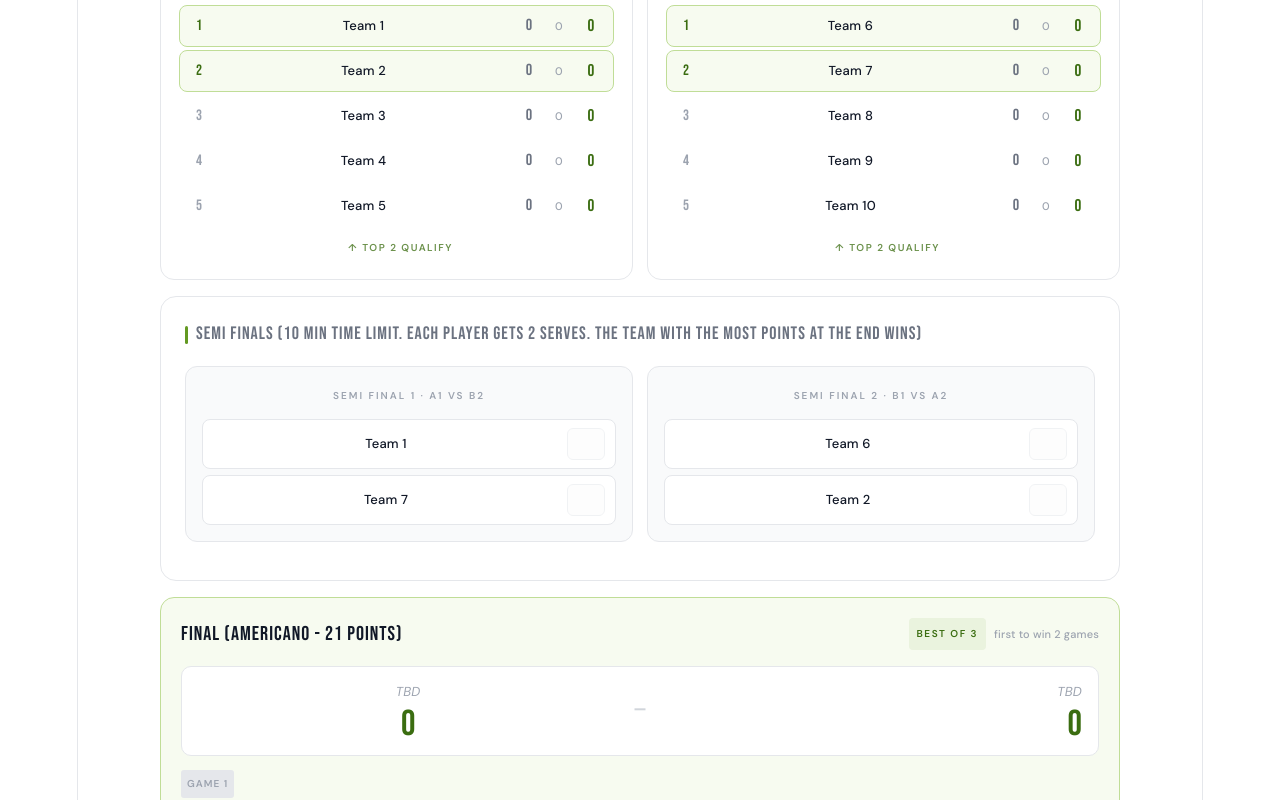
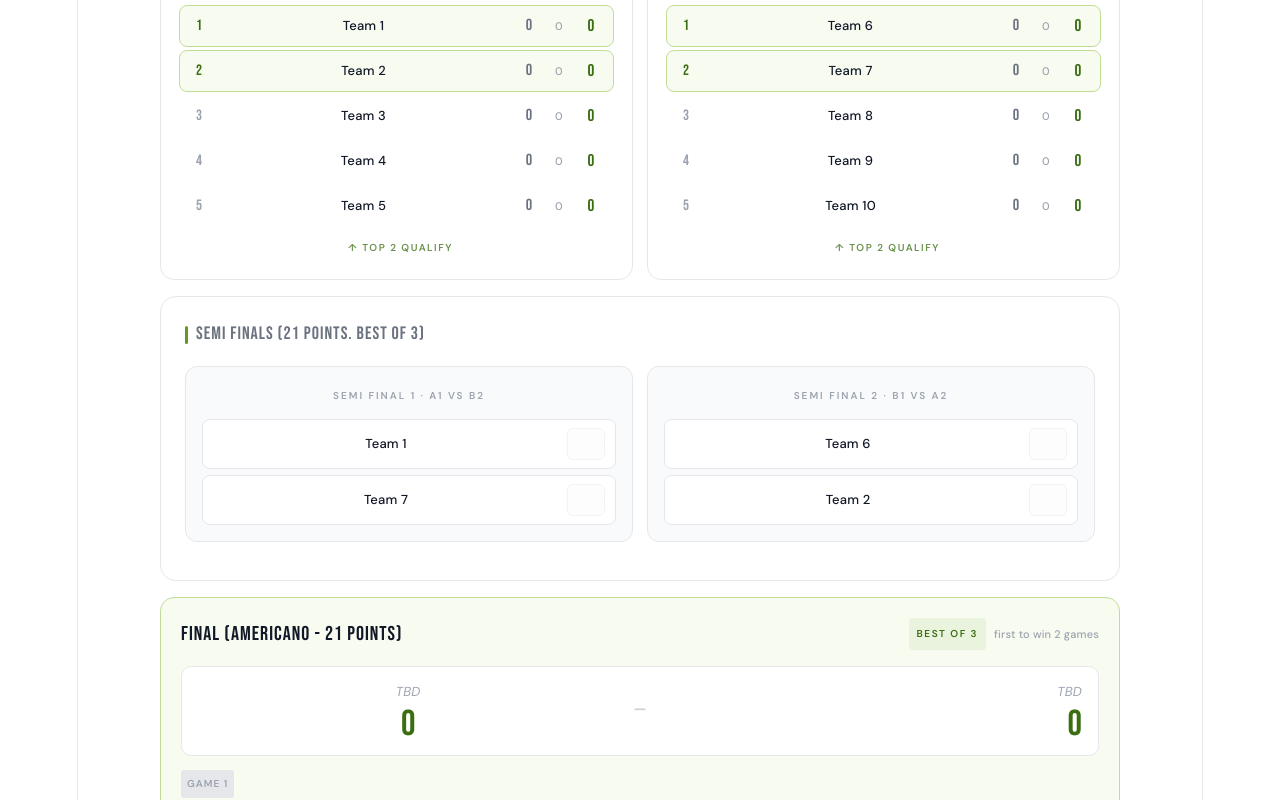
Before and after one commit to ajeesh1987/padel_tournament, a React (Vite) app: page / in a window 1280 px wide. Shown: the part 1672-2472 px from the top of the page. Built offline with nearby package versions, Linux system fonts and the light colour scheme.

Commit message:
Update Semi Finals section title and rules

```diff
--- a/src/App.tsx
+++ b/src/App.tsx
@@ -729,7 +729,7 @@ const resetAll = () => {
           </div>
 
           <div className="section">
-            <div className="section-title"><div className="section-title-bar" />Semi Finals (10 min time limit. Each player gets 2 serves. The team with the most points at the end wins)</div>
+            <div className="section-title"><div className="section-title-bar" />Semi Finals (21 points. Best of 3)</div>
             <div className="ko-grid">
               <div className="ko-card">
                 <div className="ko-card-label">Semi Final 1 · A1 vs B2</div>
```
